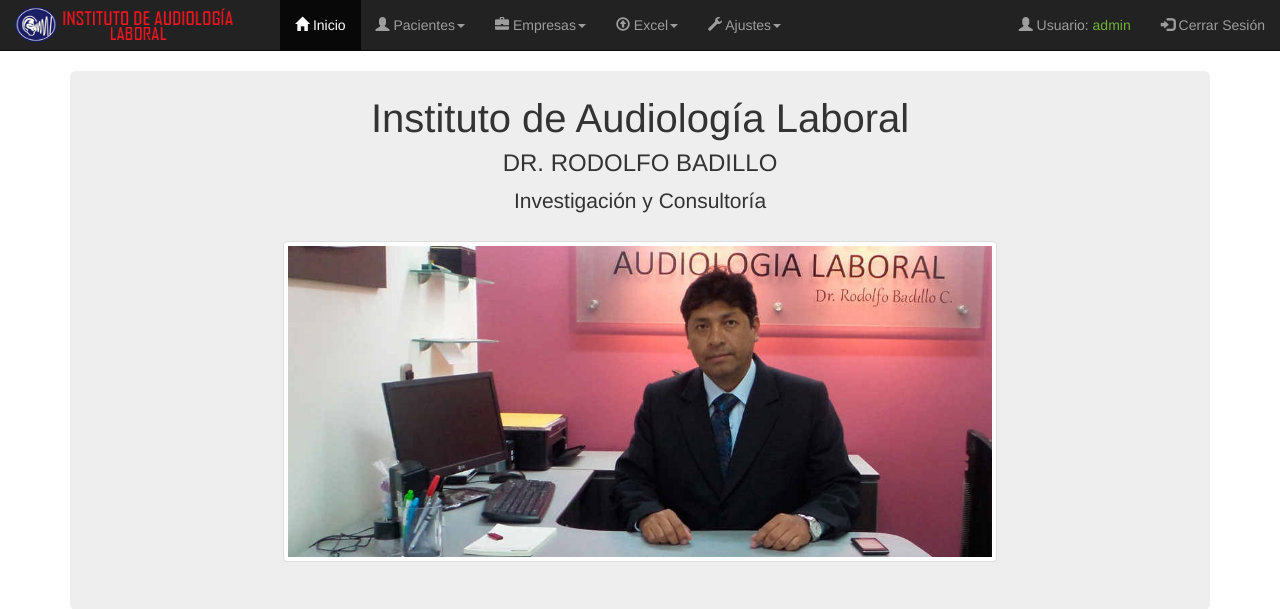
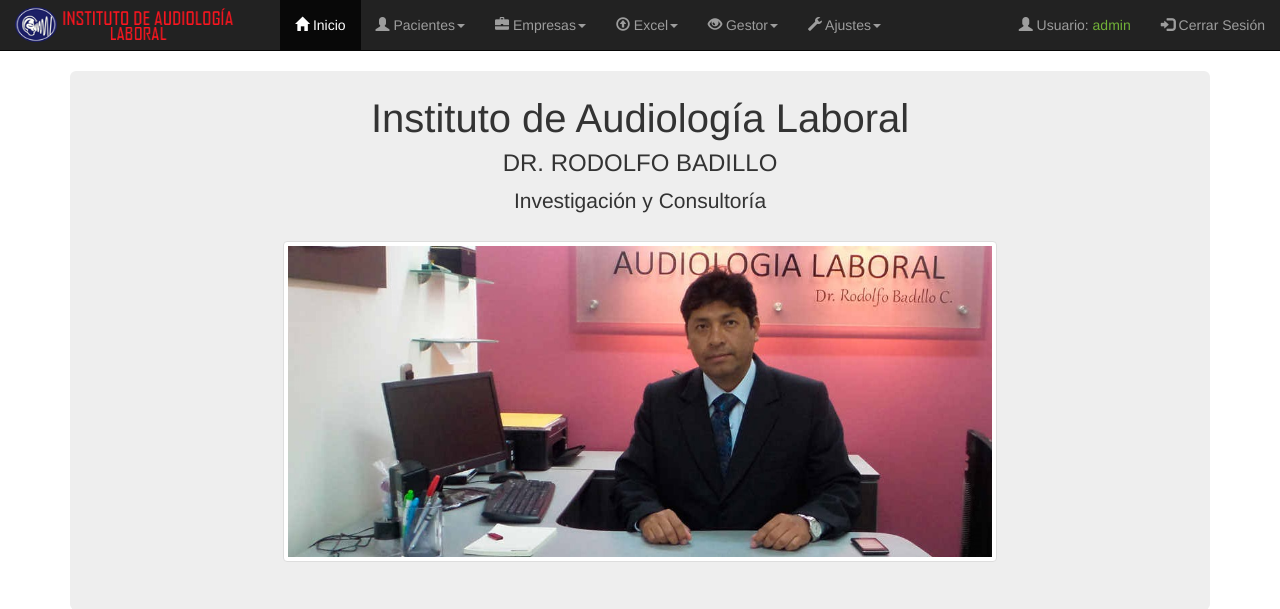
Before and after one commit to anthonycr19/audiologia, a PHP site: page /inicio.php in a window 1280 px wide. Shown: the top 609 px of the page. Run offline with PHP 8.4, Linux system fonts and the light colour scheme; a user stored in the database is signed in.

Commit message:
gestor de archivos

```diff
--- a/inicio.php
+++ b/inicio.php
@@ -85,6 +85,13 @@
             </li>
 
             <li class="dropdown">
+              <a class="dropdown-toggle" data-toggle="dropdown" href="#"><span class="glyphicon glyphicon-eye-open"></span> Gestor<span class="caret"></span></a>
+              <ul class="dropdown-menu">
+                <li><a href="gui/view/VistaCargarExcel.php" target="_blank"><span class="glyphicon glyphicon-file"></span> Gestionar archivos</a></li>
+              </ul>
+            </li>
+
+            <li class="dropdown">
               <a class="dropdown-toggle" data-toggle="dropdown" href="#"><span class="glyphicon glyphicon-wrench"></span> Ajustes<span class="caret"></span></a>
               <ul class="dropdown-menu">
                 <li><a href="#" onclick="nuevoUsuario()"><span class="glyphicon glyphicon-user"></span> Nuevo Usuario</a></li>
```
Also changed, not shown: gui/view/VistaGestionarArchivos.php (added).
